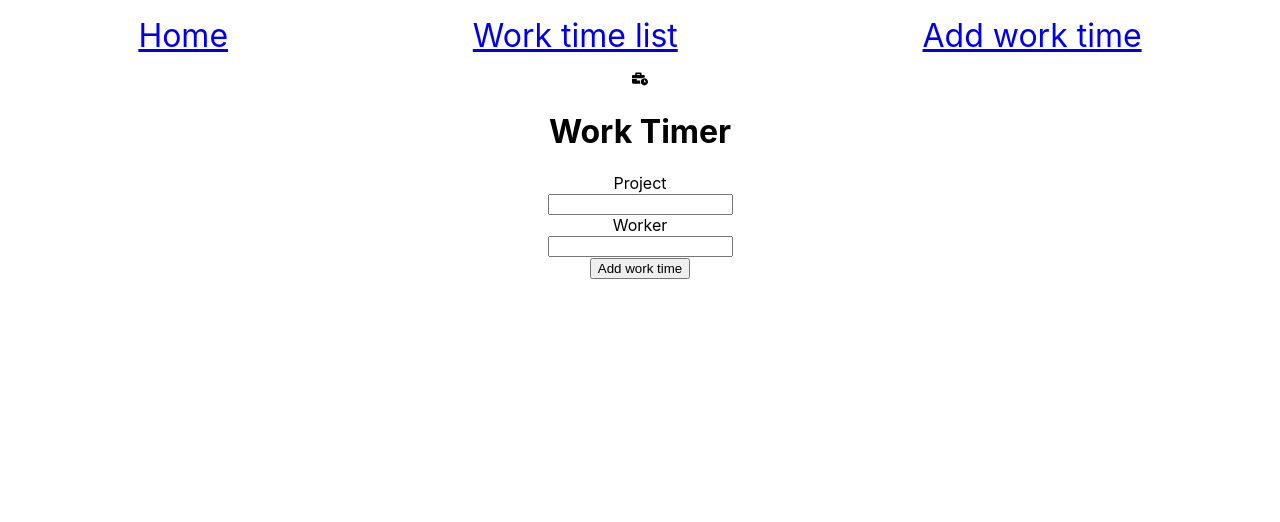
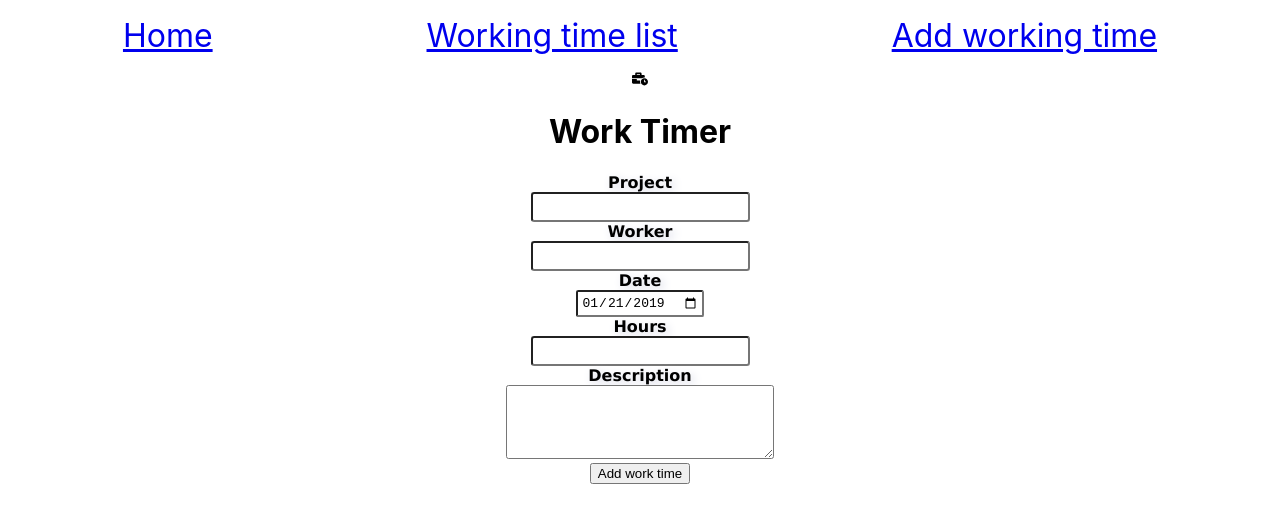
Before and after one commit to JereVeijalainen/working-hours-ui, a React (Create React App) app: page /add in a window 1280 px wide. Shown: the top 522 px of the page. Built offline with nearby package versions, Linux system fonts and the light colour scheme.

Commit message:
Add new row, change variable and file names and do other changes

```diff
--- a/src/components/AddWorkTimeRow.js
+++ /dev/null
@@ -1,78 +0,0 @@
-import React, { Component } from 'react';
-
-const projects = [
-	'Rio Working Hours',
-	'Test Project'
-];
-
-const workers = [
-	{ firstName: 'Jere', lastName: 'Veijalainen' },
-	{ firstName: 'Mikko', lastName: 'Mallikas' },
-	{ firstName: 'Maija', lastName: 'Meikäläinen' }
-];
-
-class Autocomplete extends Component {
-
-	constructor(props) {
-		super(props);
-		this.inputField = React.createRef();
-	}
-
-	get value() {
-		return this.inputField.current.value;
-	}
-
-	set value (inputValue) {
-		this.inputField.current.value = inputValue;
-	}
-
-	render() {
-		const listId = this.props.id;
-
-		return (
-			<div>
-					<input ref={this.inputField}
-								 type="text"
-								 list={listId} />
-					<datalist id={listId}>
-						{this.props.options.map(
-							(opt, i) =>
-							<option key={i}>{opt}</option>)}
-					</datalist>
-			</div>
-		)
-	}
-}
-
-const AddWorkTimeForm = ({project, worker, date, hours, description}) => {
-
-	const workerNames = workers.map(worker => worker.firstName + ' ' + worker.lastName);
-
-	let _worker, _project;
-
-	const submit = e => {
-		e.preventDefault();
-		console.log (_project.value);
-		console.log (_worker.value);
-		_project.value = '';
-		_worker.value = '';
-	}
-
-	return (
-		<form onSubmit={submit} className="add-work-time-form">
-			<label htmlFor="project">Project</label>
-			<Autocomplete key={1}
-										id="project-list"
-										options={projects}
-										ref={input => _project = input}/>
-			<label htmlFor="worker">Worker</label>
-			<Autocomplete key={2}
-										id="worker-list"
-										options={workerNames}
-										ref={input => _worker = input}/>
-			<button>Add work time</button>
-		</form>
-	);
-}
-
-export default AddWorkTimeForm;
--- /dev/null
+++ b/src/components/AddWorkingTimeForm.js
@@ -0,0 +1,132 @@
+import React, { Component } from 'react';
+
+const projects = [
+	'Rio Working Hours',
+	'Test Project'
+];
+
+const workers = [
+	{ firstName: 'Jere', lastName: 'Veijalainen' },
+	{ firstName: 'Mikko', lastName: 'Mallikas' },
+	{ firstName: 'Maija', lastName: 'Meikäläinen' },
+	{ firstName: 'Börje', lastName: 'Börgelsson' }
+];
+
+const getCurrentDate = () => {
+
+	const addLeadingZero = (number) => {
+		return number > 9 ? parseInt(number).toString() : '0' + number;
+	}
+
+	var today = new Date();
+	return today.getFullYear() + "-" + addLeadingZero(today.getMonth()+1) + "-" + addLeadingZero(today.getDate());
+}
+
+class Autocomplete extends Component {
+
+	constructor(props) {
+		super(props);
+		this.inputField = React.createRef();
+	}
+
+	get value() {
+		return this.inputField.current.value;
+	}
+
+	set value (inputValue) {
+		this.inputField.current.value = inputValue;
+	}
+
+	render() {
+		const { id, options, required } = this.props;
+
+		return (
+			<div>
+					<input ref={this.inputField}
+								 type="text"
+								 list={id}
+								 required={required} />
+					<datalist id={id}>
+						{options.map(
+							(opt, i) =>
+							<option key={i}>{opt}</option>)}
+					</datalist>
+			</div>
+		)
+	}
+}
+
+const AddWorkingTimeForm = ({date, onNewWorkingTime}) => {
+
+	const workerNames = workers.map(worker => worker.firstName + ' ' + worker.lastName);
+
+	let _worker, _project, _date, _hours, _description;
+
+	const submit = e => {
+		e.preventDefault();
+
+		onNewWorkingTime({
+			project: _project.value,
+			worker: _worker.value,
+			date: _date.value,
+			hours: parseFloat(_hours.value),
+			description: _description.value
+		});
+
+		_project.value = '';
+		_worker.value = '';
+		_date.value = '';
+		_hours.value = '';
+		_description.value = '';
+	}
+
+	return (
+		<section>
+			<form className="add-form" onSubmit={submit}>
+				<label htmlFor="project-list">Project</label>
+				<Autocomplete id="project-list"
+											options={projects}
+											required
+											ref={input => _project = input}/>
+				<label htmlFor="worker-list">Worker</label>
+				<Autocomplete id="worker-list"
+											options={workerNames}
+											required
+											ref={input => _worker = input}/>
+
+				<label htmlFor="date">Date</label>
+				<div>
+					<input id="date"
+								type="date"
+								required
+								defaultValue={date}
+								ref={input => _date = input}></input>
+				</div>
+				<label htmlFor="hours">Hours</label>
+				<div>
+					<input id="hours"
+								type="number"
+								step="any"
+								required
+								ref={input => _hours = input}></input>
+				</div>
+				<label htmlFor="description">Description</label>
+				<div>
+					<textarea id="description"
+								type="textarea"
+								rows="3"
+								required
+								ref={input => _description = input} />
+				</div>
+
+				<button>Add work time</button>
+			</form>
+		</section>
+	);
+}
+
+AddWorkingTimeForm.defaultProps = {
+	date: getCurrentDate()
+}
+
+export default AddWorkingTimeForm;
--- a/src/components/App.js
+++ b/src/components/App.js
@@ -1,9 +1,9 @@
 import React, { Component } from 'react';
 import { FaBusinessTime } from 'react-icons/fa'
-import WorkTimeList from './WorkTimeList';
-import AddWorkTimeForm from './AddWorkTimeRow';
+import WorkingTimeList from './WorkingTimeList';
+import AddWorkingTimeForm from './AddWorkingTimeForm';
 
-const worksTimes = [
+const workingTimes = [
 	{
 		project: 'Rio Working Hours',
 		worker: 'Jere Veijalainen',
@@ -21,20 +21,29 @@ const worksTimes = [
 ];
 
 class App extends Component {
+
+	state = {
+		allWorkingTimes: workingTimes
+	};
+
+	addWorkingTime = newWorkingTime => {
+		this.setState({
+			allWorkingTimes: [...this.state.allWorkingTimes, newWorkingTime]
+		});
+	}
+
   render() {
-
 		const location = this.props.location;
 
-		console.log(location.pathname);
-    return (
+		return (
       <div className="App">
         <header>
           <FaBusinessTime/>
 					<h1>Work Timer</h1>
         </header>
 				{location.pathname === '/add' ?
-					<AddWorkTimeForm /> : location.pathname === '/list' ?
-					<WorkTimeList workTimes={worksTimes} />:
+					<AddWorkingTimeForm onNewWorkingTime={this.addWorkingTime} /> : location.pathname === '/list' ?
+					<WorkingTimeList workingTimes={this.state.allWorkingTimes} />:
 					null
 				}
       </div>
--- /dev/null
+++ b/src/components/AppRouter.js
@@ -0,0 +1,20 @@
+import React from 'react';
+import { BrowserRouter as Router, Route, Link } from "react-router-dom";
+import App from './App';
+
+const AppRouter = () => {
+	return (
+		<Router>
+			<div>
+				<nav className="menu">
+					<Link to="/">Home</Link>
+					<Link to="/list">Working time list</Link>
+					<Link to="/add">Add working time</Link>
+				</nav>
+				<Route path="/" component={App} />
+			</div>
+		</Router>
+		);
+	}
+
+export default AppRouter
--- a/src/components/WorkTimeList.js
+++ b/src/components/WorkingTimeList.js
@@ -1,12 +1,12 @@
 import React, { Component } from 'react';
-import WorkTimeRow from './WorkTimeRow';
+import WorkingTimeRow from './WorkingTimeRow';
 
-class WorkTimeList extends Component {
+class WorkingTimeList extends Component {
 	render() {
-		const { workTimes } = this.props;
+		const { workingTimes } = this.props;
 		return (
 			<section>
-				<table>
+				<table className="table-list">
 					<thead>
 						<tr>
 							<th>Project</th>
@@ -17,8 +17,8 @@ class WorkTimeList extends Component {
 						</tr>
 					</thead>
 					<tbody>
-						{workTimes.map((data, i) =>
-							<WorkTimeRow key={i} {...data} />
+						{workingTimes.map((data, i) =>
+							<WorkingTimeRow key={i} {...data} />
 						)}
 					</tbody>
 				</table>
@@ -27,4 +27,4 @@ class WorkTimeList extends Component {
 	}
 }
 
-export default WorkTimeList;
+export default WorkingTimeList;
--- a/src/components/WorkTimeRow.js
+++ b/src/components/WorkingTimeRow.js
@@ -1,7 +1,7 @@
 import React from 'react';
 import PropTypes from 'prop-types';
 
-const WorkTimeRow = ({project, worker, date, hours, description}) => {
+const WorkingTimeRow = ({project, worker, date, hours, description}) => {
 	return (
 		<tr>
 			<td>{project}</td>
@@ -13,7 +13,7 @@ const WorkTimeRow = ({project, worker, date, hours, description}) => {
 	)
 }
 
-WorkTimeRow.propTypes = {
+WorkingTimeRow.propTypes = {
 	project: PropTypes.string,
 	worker: PropTypes.string,
 	date: PropTypes.string,
@@ -21,4 +21,4 @@ WorkTimeRow.propTypes = {
 	description: PropTypes.string
 }
 
-export default WorkTimeRow;
+export default WorkingTimeRow;
--- a/src/index.js
+++ b/src/index.js
@@ -1,11 +1,11 @@
-// import React from 'react';
+import React from 'react';
 import ReactDOM from 'react-dom';
 import './stylesheets/index.css';
 import './stylesheets/styles.css';
 import * as serviceWorker from './serviceWorker';
-import routes from './routes';
+import AppRouter from './components/AppRouter';
 
-ReactDOM.render(routes, document.getElementById('root'));
+ReactDOM.render(<AppRouter />, document.getElementById('root'));
 
 // If you want your app to work offline and load faster, you can change
 // unregister() to register() below. Note this comes with some pitfalls.
--- a/src/routes.js
+++ /dev/null
@@ -1,18 +0,0 @@
-import React from 'react'
-import { BrowserRouter as Router, Route, Link } from "react-router-dom";
-import App from './components/App';
-
-const routes = (
-	<Router>
-		<div>
-			<nav className="menu">
-				<Link to="/">Home</Link>
-				<Link to="/list">Work time list</Link>
-				<Link to="/add">Add work time</Link>
-			</nav>
-			<Route path="/" component={App} />
-		</div>
-	</Router>
-)
-
-export default routes
--- a/src/stylesheets/styles.css
+++ b/src/stylesheets/styles.css
@@ -44,3 +44,38 @@ nav.menu {
   display: flex;
   justify-content: space-around;
 }
+
+form.add-form {
+
+	font-family: Verdana, sans-serif;
+  width: 70%;
+  margin-left: 15%;
+  justify-content: space-around;
+  align-items: stretch;
+	height: calc(100% - 12em);
+
+}
+
+label {
+	font-size: 1em;
+	text-shadow: 3px 3px 10px #d3d5e3;
+	height: 10px;
+	font-weight: bold;
+}
+
+input[type="text"],
+input[type="date"],
+input[type="number"] {
+	font-size: 1em;
+	padding: .25em;
+	border-radius: .2em;
+	outline: none;
+}
+
+textarea {
+	font-size: 1em;
+	padding: .25em;
+	border-radius: .2em;
+	width: 20em;
+	height: 5em;
+}
```
